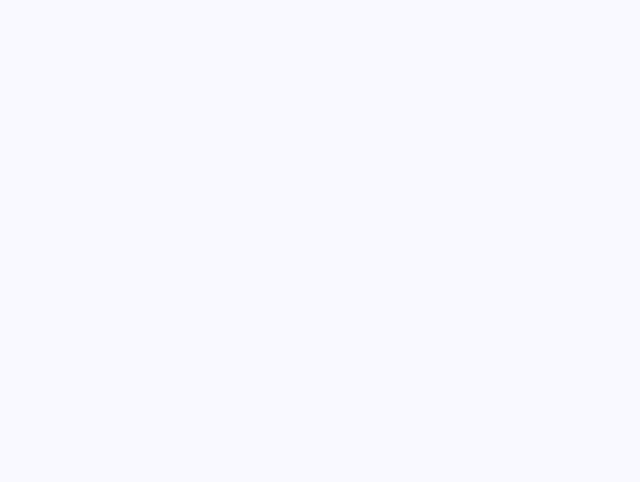
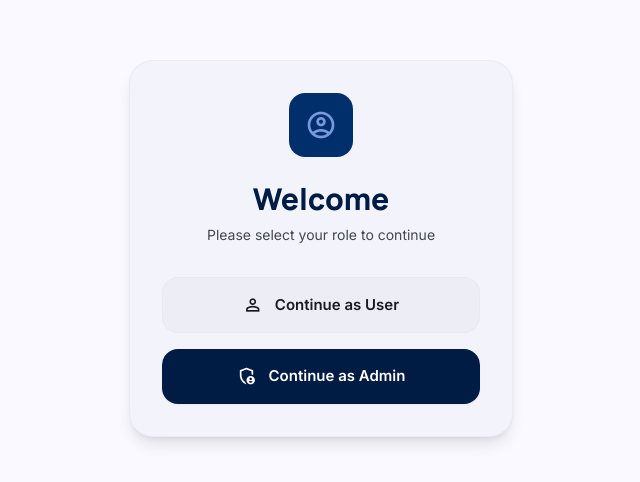
Before and after one commit to sliitprojectgroup/-it3030-paf-2026-smart-campus-groupWE87, a React (Vite) app in the folder frontend/: page /select-role in a window 1280 px wide. Before the commit this address had no page. Shown: the part 152-634 px from the top of the page, without its empty margins (319-959 px from the left). Built offline with nearby package versions, Linux system fonts and the light colour scheme.

Commit message:
implement-role-based-access

```diff
--- a/frontend/src/App.jsx
+++ b/frontend/src/App.jsx
@@ -1,5 +1,6 @@
 import React from 'react';
-import { BrowserRouter, Routes, Route } from 'react-router-dom';
+import { BrowserRouter, Routes, Route, Navigate } from 'react-router-dom';
+import { getRole, isAdmin } from './utils/auth';
 import Layout from './components/Layout';
 import Dashboard from './pages/Dashboard';
 import Resources from './pages/Resources';
@@ -9,18 +10,31 @@ import AdminOps from './pages/AdminOps';
 import TicketList from './pages/TicketList';
 import CreateTicket from './pages/CreateTicket';
 import AdminResourceOps from './pages/AdminResourceOps';
+import RoleSelect from './pages/RoleSelect';
+
+const ProtectedRoute = ({ children, adminOnly = false }) => {
+    const role = getRole();
+    if (!role) {
+        return <Navigate to="/select-role" replace />;
+    }
+    if (adminOnly && !isAdmin()) {
+        return <Navigate to="/" replace />;
+    }
+    return children;
+};
 
 function App() {
   return (
     <BrowserRouter>
       <Routes>
-        <Route path="/" element={<Layout />}>
+        <Route path="/select-role" element={<RoleSelect />} />
+        <Route path="/" element={<ProtectedRoute><Layout /></ProtectedRoute>}>
           <Route index element={<Dashboard />} />
           <Route path="resources" element={<Resources />} />
           <Route path="book/:resourceId?" element={<CreateBooking />} />
           <Route path="my-bookings" element={<MyBookings />} />
-          <Route path="admin" element={<AdminOps />} />
-          <Route path="admin-resources" element={<AdminResourceOps />} />
+          <Route path="admin" element={<ProtectedRoute adminOnly><AdminOps /></ProtectedRoute>} />
+          <Route path="admin-resources" element={<ProtectedRoute adminOnly><AdminResourceOps /></ProtectedRoute>} />
           <Route path="tickets" element={<TicketList />} />
           <Route path="report-issue" element={<CreateTicket />} />
         </Route>
--- a/frontend/src/components/Sidebar.jsx
+++ b/frontend/src/components/Sidebar.jsx
@@ -1,13 +1,23 @@
 import { NavLink } from 'react-router-dom';
+import { isAdmin } from '../utils/auth';
 
 export default function Sidebar({ isOpen, onClose }) {
-    const navItems = [
+    const baseNavItems = [
         { name: 'Dashboard', icon: 'dashboard', path: '/' },
-        { name: 'Resources', icon: 'inventory_2', path: '/resources' },
-        { name: 'Bookings', icon: 'event_available', path: '/my-bookings' },
+        { name: 'Resources', icon: 'inventory_2', path: '/resources' }
+    ];
+
+    const userItems = [
+        { name: 'My Bookings', icon: 'event_available', path: '/my-bookings' }
+    ];
+
+    const adminItems = [
+        { name: 'All Bookings', icon: 'event_available', path: '/my-bookings' },
         { name: 'Admin Ops', icon: 'admin_panel_settings', path: '/admin' },
         { name: 'Admin Resources', icon: 'settings_applications', path: '/admin-resources' }
     ];
+
+    const navItems = isAdmin() ? [...baseNavItems, ...adminItems] : [...baseNavItems, ...userItems];
 
     return (
         <>
@@ -59,12 +69,14 @@ export default function Sidebar({ isOpen, onClose }) {
                     ))}
                 </div>
 
+                {!isAdmin() && (
                 <div className="mt-auto px-2 pb-4">
                     <NavLink to="/book" onClick={() => onClose()} className="w-full flex items-center justify-center gap-2 bg-primary text-on-primary py-3 rounded-xl font-body font-medium text-sm hover:bg-primary-container transition-colors shadow-sm">
                         <span className="material-symbols-outlined text-[18px]">add</span>
                         New Request
                     </NavLink>
                 </div>
+                )}
             </nav>
         </>
     );
--- a/frontend/src/components/TopNav.jsx
+++ b/frontend/src/components/TopNav.jsx
@@ -1,4 +1,15 @@
+import { useNavigate } from 'react-router-dom';
+import { getRole, clearRole } from '../utils/auth';
+
 export default function TopNav({ onOpenMenu }) {
+    const navigate = useNavigate();
+    const role = getRole() || 'GUEST';
+
+    const handleLogout = () => {
+        clearRole();
+        navigate('/select-role');
+    };
+
     return (
         <header className="sticky top-0 w-full z-30 md:z-20 bg-surface/80 backdrop-blur-xl flex justify-between items-center px-4 md:px-8 h-16 md:h-20 border-b border-surface-container-highest md:border-none transition-all">
             <div className="flex items-center gap-4 md:hidden">
@@ -13,12 +24,15 @@ export default function TopNav({ onOpenMenu }) {
             </div>
 
             <div className="flex items-center gap-4">
+                <span className="font-label text-sm font-semibold !text-white bg-primary-container px-3 py-1 rounded-full hidden md:inline-block">
+                    Logged in as {role}
+                </span>
                 <button className="w-10 h-10 rounded-full flex items-center justify-center text-on-surface-variant hover:bg-surface-container transition-colors relative">
                     <span className="absolute top-2 right-2 w-2 h-2 bg-error rounded-full outline outline-2 outline-surface"></span>
                     <span className="material-symbols-outlined">notifications</span>
                 </button>
-                <div className="w-10 h-10 rounded-full overflow-hidden border-2 border-surface-container cursor-pointer bg-primary-container text-on-primary flex items-center justify-center">
-                     <span className="font-headline font-bold">ST</span>
+                <div onClick={handleLogout} title="Change Role" className="w-10 h-10 rounded-full overflow-hidden border-2 border-surface-container cursor-pointer bg-primary-container text-on-primary flex items-center justify-center hover:bg-primary transition-colors">
+                     <span className="font-headline font-bold">{role === 'ADMIN' ? 'AD' : 'US'}</span>
                 </div>
             </div>
         </header>
--- a/frontend/src/pages/MyBookings.jsx
+++ b/frontend/src/pages/MyBookings.jsx
@@ -1,5 +1,6 @@
 import { useState, useEffect } from 'react';
-import { getUserBookings, cancelBooking } from '../services/api';
+import { getUserBookings, cancelBooking, getAllBookings } from '../services/api';
+import { getRole, isAdmin } from '../utils/auth';
 
 export default function MyBookings() {
     const [bookings, setBookings] = useState([]);
@@ -10,8 +11,13 @@ export default function MyBookings() {
         const fetchBookings = async () => {
             try {
                 setLoading(true);
-                // User ID 1 is hardcoded per requirements
-                const data = await getUserBookings(1);
+                let data;
+                if (isAdmin()) {
+                    data = await getAllBookings();
+                } else {
+                    // User ID 1 is hardcoded per requirements
+                    data = await getUserBookings(1);
+                }
                 setBookings(data);
                 setError(null);
             } catch (err) {
@@ -59,8 +65,12 @@ export default function MyBookings() {
         <div className="p-6 md:p-12 max-w-6xl mx-auto mt-4 md:mt-0">
             <header className="mb-10 flex flex-col md:flex-row md:items-end justify-between gap-6">
                 <div>
-                    <h1 className="font-headline text-3xl md:text-4xl font-extrabold text-primary tracking-tight mb-2">My Bookings</h1>
-                    <p className="font-body text-on-surface-variant text-sm md:text-base">Review and manage your upcoming resource reservations.</p>
+                    <h1 className="font-headline text-3xl md:text-4xl font-extrabold text-primary tracking-tight mb-2">
+                        {isAdmin() ? 'All Bookings' : 'My Bookings'}
+                    </h1>
+                    <p className="font-body text-on-surface-variant text-sm md:text-base">
+                        {isAdmin() ? 'Review and manage all campus reservations.' : 'Review and manage your upcoming resource reservations.'}
+                    </p>
                 </div>
                 <div className="flex items-center gap-3">
                     <div className="relative w-full md:w-64">
@@ -120,7 +130,7 @@ export default function MyBookings() {
                                         </span>
                                     </div>
                                     <div className="col-span-2 flex items-center justify-end gap-2 opacity-100 lg:opacity-0 lg:group-hover:opacity-100 transition-opacity">
-                                        {booking.status === 'PENDING' && (
+                                        {booking.status === 'PENDING' && !isAdmin() && (
                                             <button
                                                 onClick={() => handleCancel(booking.id || booking.bookingId)}
                                                 className="text-xs font-body font-semibold text-error hover:bg-error-container/50 px-3 py-1.5 rounded-lg transition-colors">
--- /dev/null
+++ b/frontend/src/pages/RoleSelect.jsx
@@ -0,0 +1,39 @@
+import { useNavigate } from 'react-router-dom';
+import { setRole } from '../utils/auth';
+
+export default function RoleSelect() {
+    const navigate = useNavigate();
+
+    const handleSelectRole = (role) => {
+        setRole(role);
+        navigate('/');
+    };
+
+    return (
+        <div className="min-h-screen flex items-center justify-center bg-surface p-4">
+            <div className="bg-surface-container-low p-8 rounded-3xl shadow-lg border border-outline-variant/20 max-w-sm w-full text-center">
+                <div className="w-16 h-16 bg-primary-container text-on-primary-container rounded-2xl flex items-center justify-center mx-auto mb-6">
+                    <span className="material-symbols-outlined text-[32px]">account_circle</span>
+                </div>
+                <h1 className="font-headline text-3xl font-extrabold text-primary mb-2">Welcome</h1>
+                <p className="font-body text-on-surface-variant mb-8 text-sm">Please select your role to continue</p>
+                <div className="flex flex-col gap-4">
+                    <button
+                        onClick={() => handleSelectRole('USER')}
+                        className="w-full py-4 px-6 rounded-2xl bg-surface-container text-on-surface hover:bg-surface-container-highest transition-colors font-body font-semibold text-[15px] flex items-center justify-center gap-3 border border-outline-variant/10"
+                    >
+                        <span className="material-symbols-outlined text-[20px]">person</span>
+                        Continue as User
+                    </button>
+                    <button
+                        onClick={() => handleSelectRole('ADMIN')}
+                        className="w-full py-4 px-6 rounded-2xl bg-primary text-on-primary hover:bg-primary/90 transition-colors font-body font-semibold text-[15px] flex items-center justify-center gap-3 shadow-sm"
+                    >
+                        <span className="material-symbols-outlined text-[20px]">admin_panel_settings</span>
+                        Continue as Admin
+                    </button>
+                </div>
+            </div>
+        </div>
+    );
+}
--- /dev/null
+++ b/frontend/src/utils/auth.js
@@ -0,0 +1,5 @@
+export const setRole = (role) => localStorage.setItem('role', role);
+export const getRole = () => localStorage.getItem('role');
+export const clearRole = () => localStorage.removeItem('role');
+export const isAdmin = () => getRole() === 'ADMIN';
+export const isUser = () => getRole() === 'USER';
```
